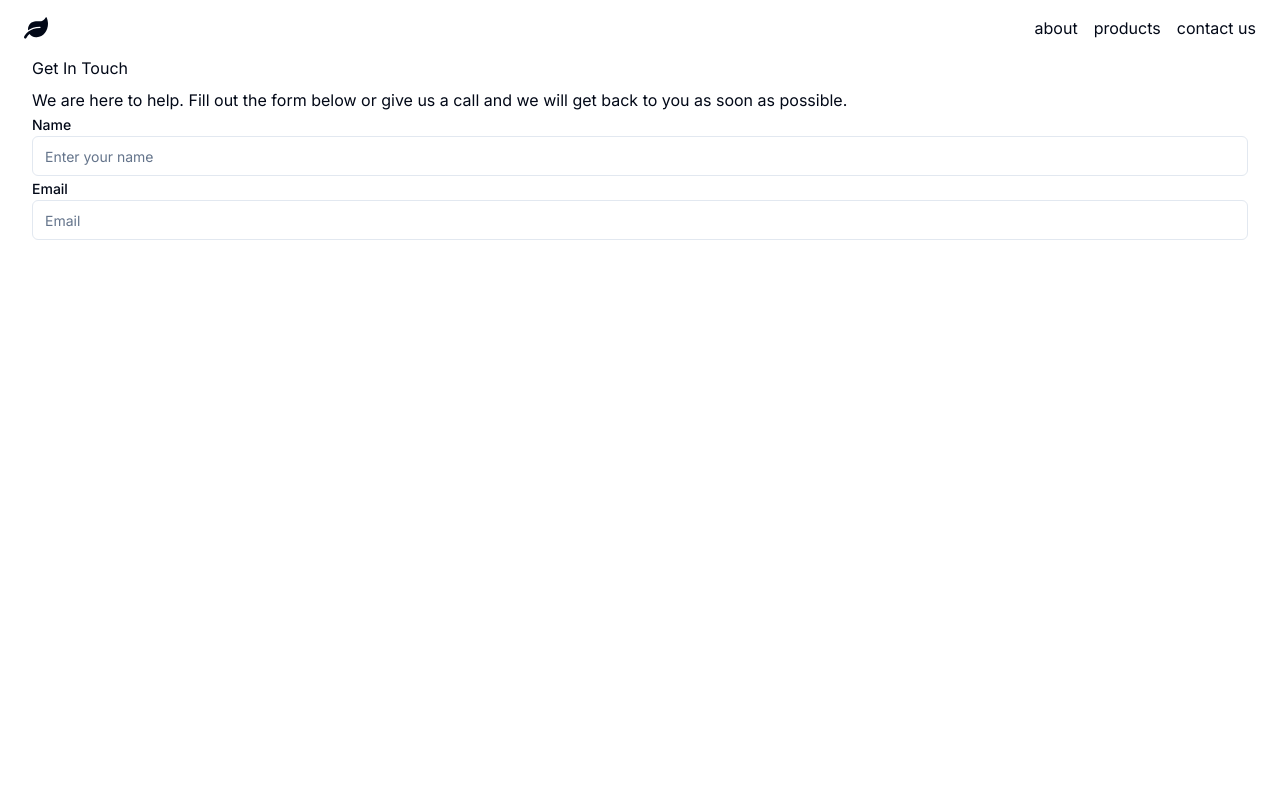
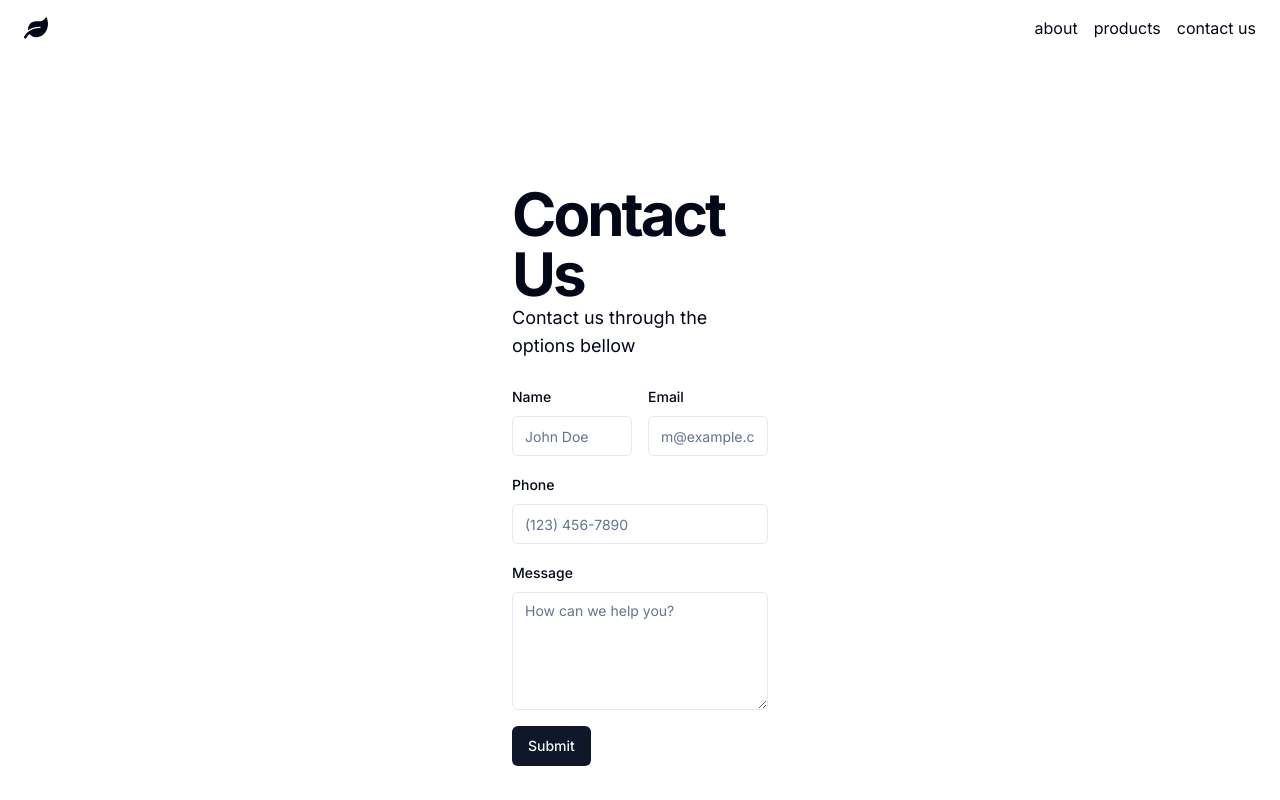
Before and after one commit to PikachuUsedSurf/inzagha, a Next.js app: page /contact in a window 1280 px wide. Shown: the top 800 px of the page. Built offline with nearby package versions, Linux system fonts and the light colour scheme.

Commit message:
Stable current ver

```diff
--- a/src/app/contact/page.tsx
+++ b/src/app/contact/page.tsx
@@ -1,26 +1,40 @@
 import { Input } from "@/components/ui/input"
 import { Label } from "@/components/ui/label"
+import { Button } from "@/components/ui/button"
+import { Textarea } from "@/components/ui/textarea"
+
 
 
 export default function Contact() {
     return(
-        <div className="w-full">
-            <section>
-                <div className="container">
-                    <div className="space-y-2">
-                        <h1>Get In Touch</h1>
-                        <p>We are here to help. Fill out the form below or give us a call and we will get back to you as soon as possible.</p>
+        <div className="">
+            <section className="w-full py-12 md:py-24 lg:py-32 px-32">
+                <div className="px-96">
+                    <div>
+                        <h1 className="text-6xl font-bold tracking-tighter">Contact Us</h1>
+                        <p className="text-lg ">Contact us through the options bellow</p>
                     </div>
-                    <div>
-                        <div>
+                    <form className="space-y-4 mt-6">
+                        <div className="grid grid-cols-1 sm:grid-cols-2 gap-4">
+                        <div className="space-y-2">
                             <Label htmlFor="name">Name</Label>
-                            <Input id="name" placeholder="Enter your name"/>
+                            <Input id="name" placeholder="John Doe" />
                         </div>
-                        <div>
-                            <Label htmlFor="Email">Email</Label>
-                            <Input id="Email" placeholder="Email"/>
+                        <div className="space-y-2">
+                            <Label htmlFor="email">Email</Label>
+                            <Input id="email" type="email" placeholder="m@example.com" />
                         </div>
-                    </div>
+                        </div>
+                        <div className="space-y-2">
+                        <Label htmlFor="phone">Phone</Label>
+                        <Input id="phone" type="tel" placeholder="(123) 456-7890" />
+                        </div>
+                        <div className="space-y-2">
+                        <Label htmlFor="message">Message</Label>
+                        <Textarea id="message" rows={5} placeholder="How can we help you?" />
+                        </div>
+                        <Button type="submit">Submit</Button>
+                    </form>
                 </div>
             </section>
         </div>
--- a/src/app/layout.tsx
+++ b/src/app/layout.tsx
@@ -2,6 +2,7 @@ import type { Metadata } from "next";
 import { Inter } from "next/font/google";
 import "./globals.css";
 import Navbar from "@/components/web-ui/nav";
+import Footer from "@/components/web-ui/footer";
 
 const inter = Inter({ subsets: ["latin"] });
 
@@ -21,6 +22,7 @@ export default function RootLayout({
       <body className={inter.className}>
         <Navbar/>
         {children}
+        <Footer />
         </body>
     </html>
   );
--- a/src/app/page.tsx
+++ b/src/app/page.tsx
@@ -14,8 +14,6 @@ export default function Home() {
        <Productssection />
        <Practices />
       </main>
-      <Footer />
-
     </>
   );
 }
--- /dev/null
+++ b/src/components/ui/textarea.tsx
@@ -0,0 +1,24 @@
+import * as React from "react"
+
+import { cn } from "@/lib/utils"
+
+export interface TextareaProps
+  extends React.TextareaHTMLAttributes<HTMLTextAreaElement> {}
+
+const Textarea = React.forwardRef<HTMLTextAreaElement, TextareaProps>(
+  ({ className, ...props }, ref) => {
+    return (
+      <textarea
+        className={cn(
+          "flex min-h-[80px] w-full rounded-md border border-input bg-background px-3 py-2 text-sm ring-offset-background placeholder:text-muted-foreground focus-visible:outline-none focus-visible:ring-2 focus-visible:ring-ring focus-visible:ring-offset-2 disabled:cursor-not-allowed disabled:opacity-50",
+          className
+        )}
+        ref={ref}
+        {...props}
+      />
+    )
+  }
+)
+Textarea.displayName = "Textarea"
+
+export { Textarea }
```
